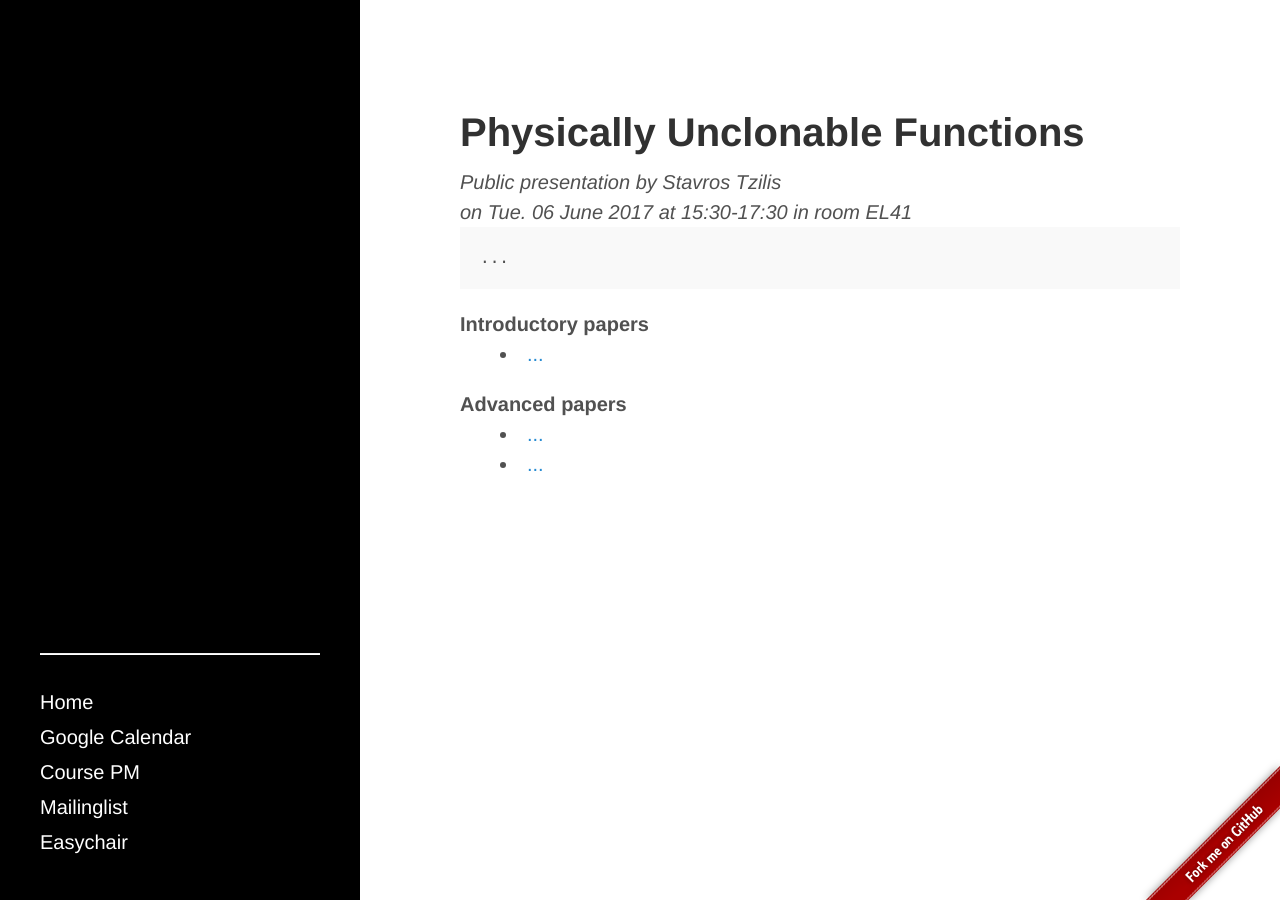
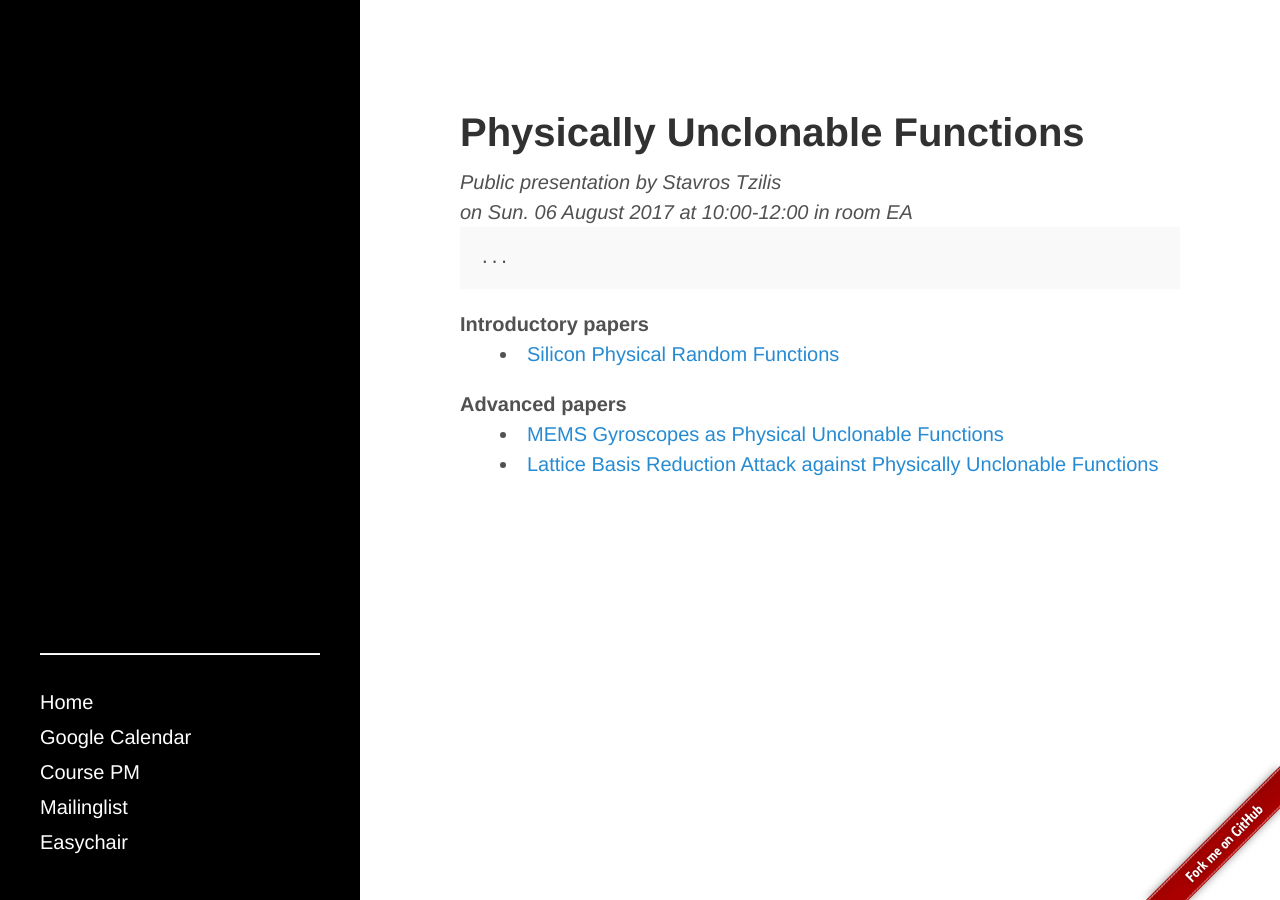
Before and after one commit to fdat085/fdat085.github.io, a Jekyll site: the page built from student-stavros.md, in a window 1280 px wide. Built offline with Jekyll 4.4.1, drawn with Linux system fonts in a browser that asks for light colours.

Commit message:
Update student-stavros.md

```diff
--- a/student-stavros.md
+++ b/student-stavros.md
@@ -3,16 +3,16 @@ layout: student
 sidebar: true
 title: Physically Unclonable Functions
 author: Stavros Tzilis
-room: EL41
-date: 2017/06/06
-time: 15:30-17:30
+room: EA
+date: 2017/08/06
+time: 10:00-12:00
 abstract: "..."
 intropapers:
-- title: "..."
-  url: "..."
+- title: "Silicon Physical Random Functions"
+  url: "http://dl.acm.org/citation.cfm?id=586132"
 advancedpapers:
-- title: "..."
-  url: "..."
-- title: "..."
-  url: "..."
+- title: "MEMS Gyroscopes as Physical Unclonable Functions"
+  url: "http://dl.acm.org/citation.cfm?id=2978295"
+- title: "Lattice Basis Reduction Attack against Physically Unclonable Functions"
+  url: "http://dl.acm.org/citation.cfm?id=2813723"
 ---
```
